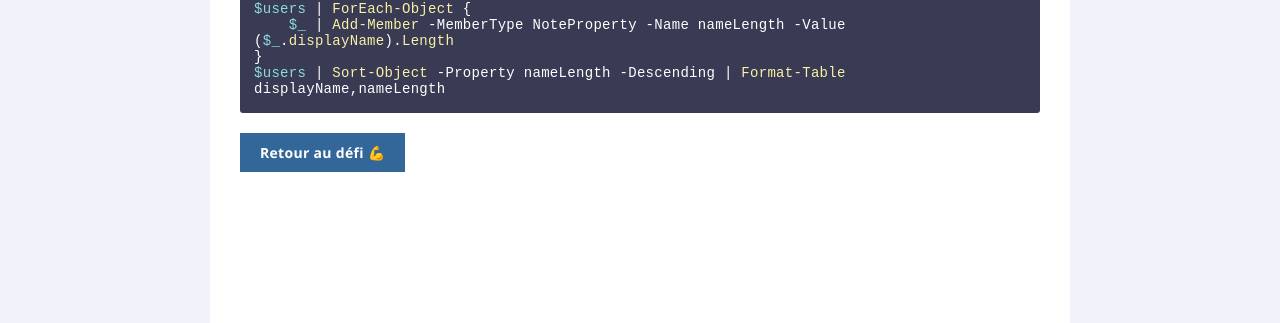
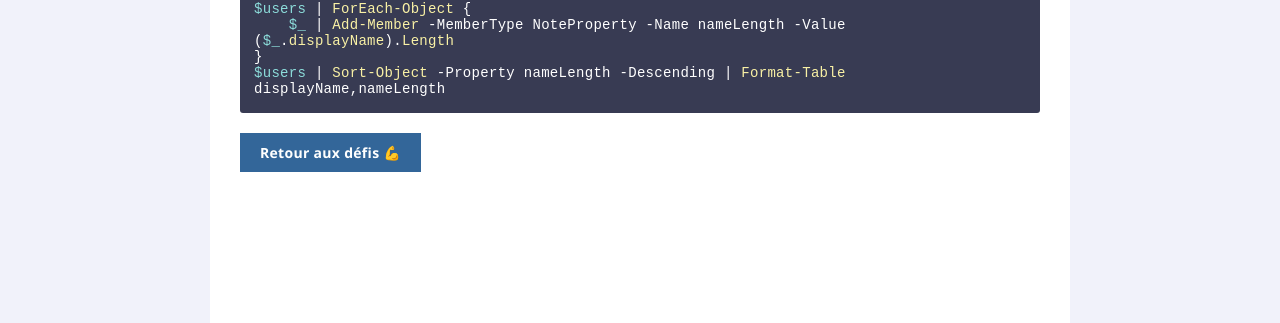
Before and after one commit to leobouard/leobouard.github.io, a Jekyll site: the page built from _posts/2022-04-10-le-nom-le-plus-long-soluce.md, in a window 1280 px wide. Shown: the part 246-569 px from the top of the page. Built offline with Jekyll 4.4.1, drawn with Linux system fonts in a browser that asks for light colours.

Commit message:
Update post.html

```diff
--- a/_layouts/post.html
+++ b/_layouts/post.html
@@ -35,6 +35,6 @@
 
 {% if page.id contains "-soluce" %}
 <div class="button" style="text-align: left;">
-    <a href="{{ page.id | replace: "-soluce","" }}">Retour au défi 💪</a>
+    <a href="/challenges">Retour aux défis 💪</a>
 </div>
 {% endif %}
```
